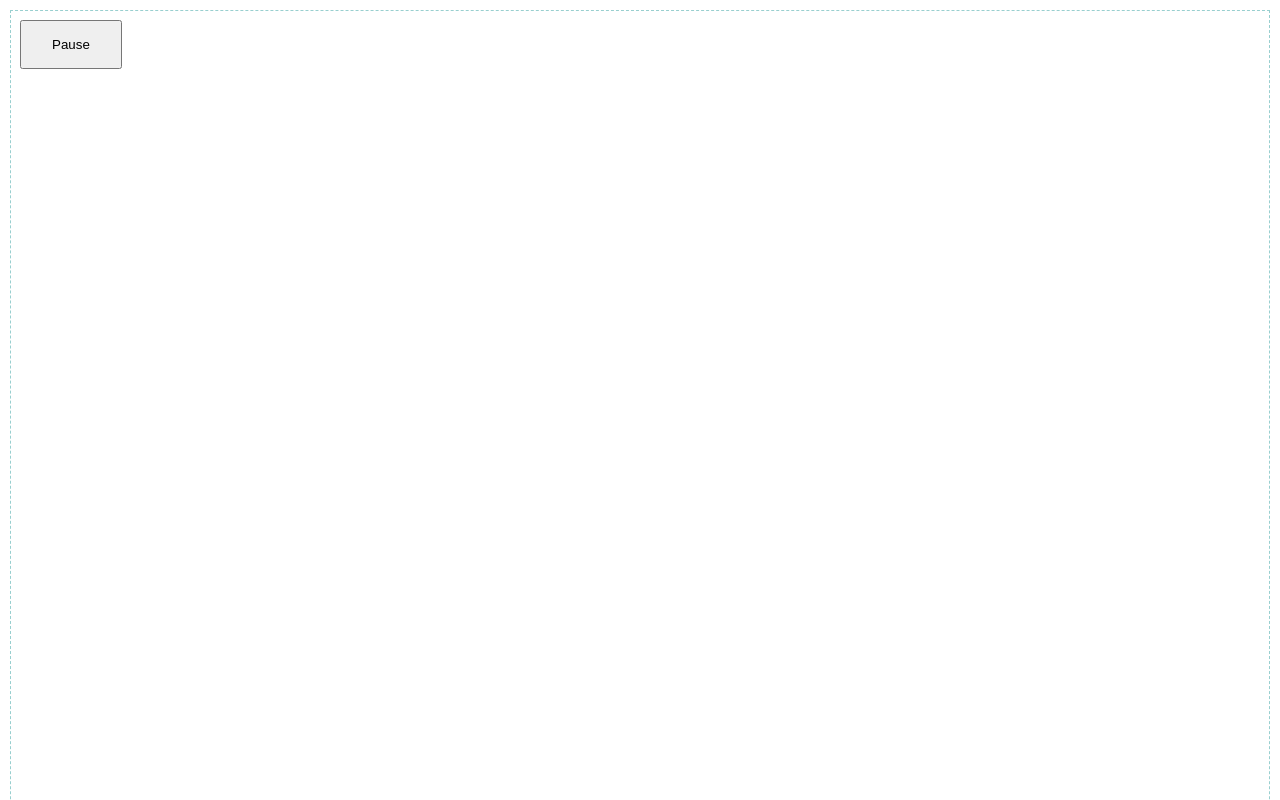
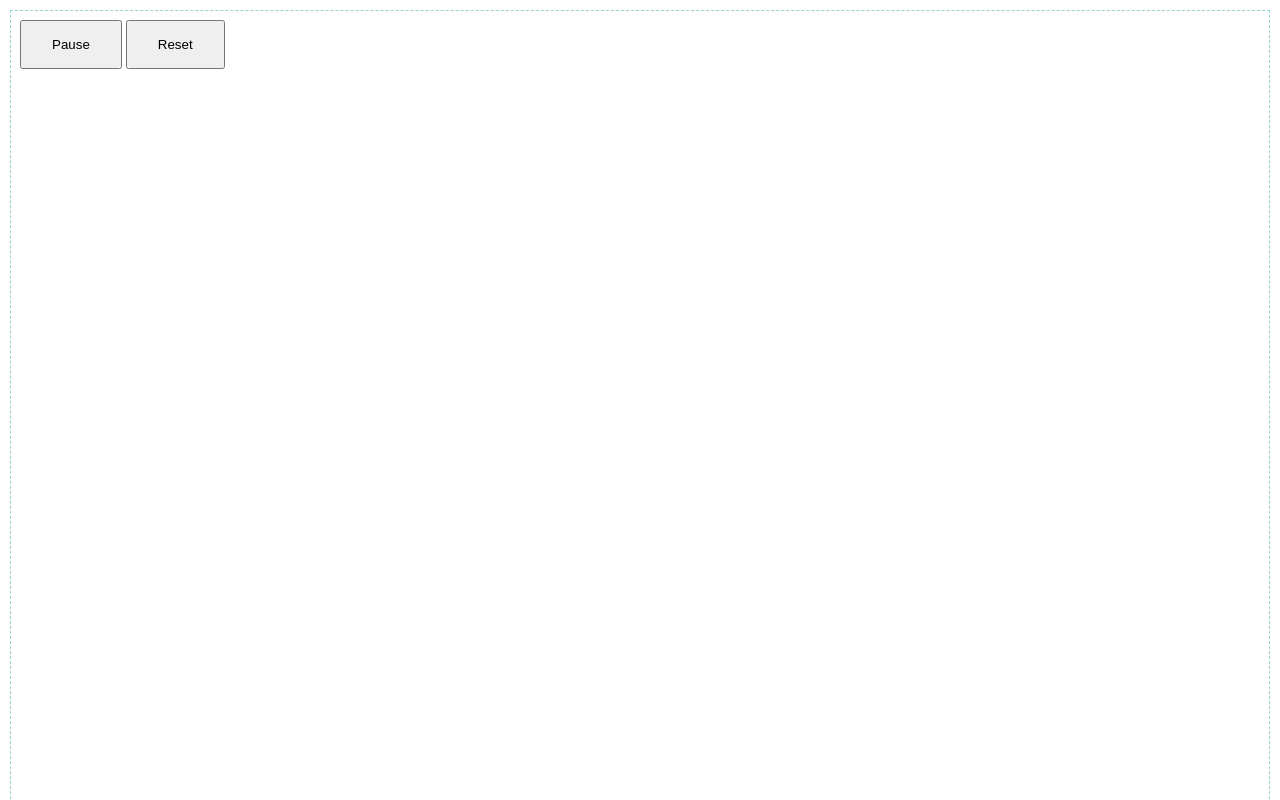
Before and after one commit to dokicoder/verletPhysics, a website: page index.html in a window 1280 px wide. Both pictures are taken after a click on the button "Start". Shown: the top 800 px of the page. Drawn offline with Linux system fonts and the light colour scheme.

Commit message:
add reset button

```diff
--- a/index.html
+++ b/index.html
@@ -11,7 +11,10 @@
 
   <body>
     <main id="main">
-      <button id="simulationModeButton" onclick="toggleSimulation()">Start</button>
+      <div class="buttonGroup">
+        <button id="startPauseButton" onclick="toggleSimulation()">Start</button>
+        <button id="resetButton" onclick="resetSimulation()">Reset</button>
+      </div>
       <canvas id="mainCanvas" width="500" height="500"> </canvas>
       <script src="index.js"></script>
     </main>
--- a/index.js
+++ b/index.js
@@ -11,8 +11,8 @@ const friction = 0.992;
 
 let simulationMode = 'init';
 
-const points = [];
-const sticks = [];
+let points = [];
+let sticks = [];
 
 function distance(p0, p1) {
   const dX = p1.x - p0.x;
@@ -114,7 +114,10 @@ function renderSticks() {
   context.stroke();
 }
 
-window.onload = function () {
+function init() {
+  points = [];
+  sticks = [];
+
   points.push({
     x: 15,
     y: 95,
@@ -133,10 +136,23 @@ window.onload = function () {
     p1: points[1],
     length: distance(points[0], points[1]),
   });
+}
+
+window.onload = function () {
+  init();
 
   // start render loop
   update();
 };
+
+function updateStartPauseButtonLabel() {
+  document.getElementById('startPauseButton').innerHTML =
+    {
+      init: 'Start',
+      paused: 'Resume',
+      running: 'Pause',
+    }[simulationMode] || 'missing label';
+}
 
 function toggleSimulation() {
   if (simulationMode === 'init' || simulationMode === 'paused') {
@@ -145,13 +161,16 @@ function toggleSimulation() {
     simulationMode = 'paused';
   }
 
-  document.getElementById('simulationModeButton').innerHTML =
-    {
-      init: 'Start',
-      paused: 'Resume',
-      running: 'Pause',
-    }[simulationMode] || 'missing label';
+  updateStartPauseButtonLabel();
 }
+
+function resetSimulation() {
+  init();
+  simulationMode = 'init';
+
+  updateStartPauseButtonLabel();
+}
+
 /*
 window.onresize = function () {
   canvas.width = document.getElementById("main").width;
--- a/style.css
+++ b/style.css
@@ -17,9 +17,12 @@ main {
   height: auto;
 }
 
-button#simulationModeButton {
+.buttonGroup {
   position: absolute;
   left: 20px;
   top: 20px;
+}
+
+.buttonGroup button {
   padding: 15px 30px;
 }
```
